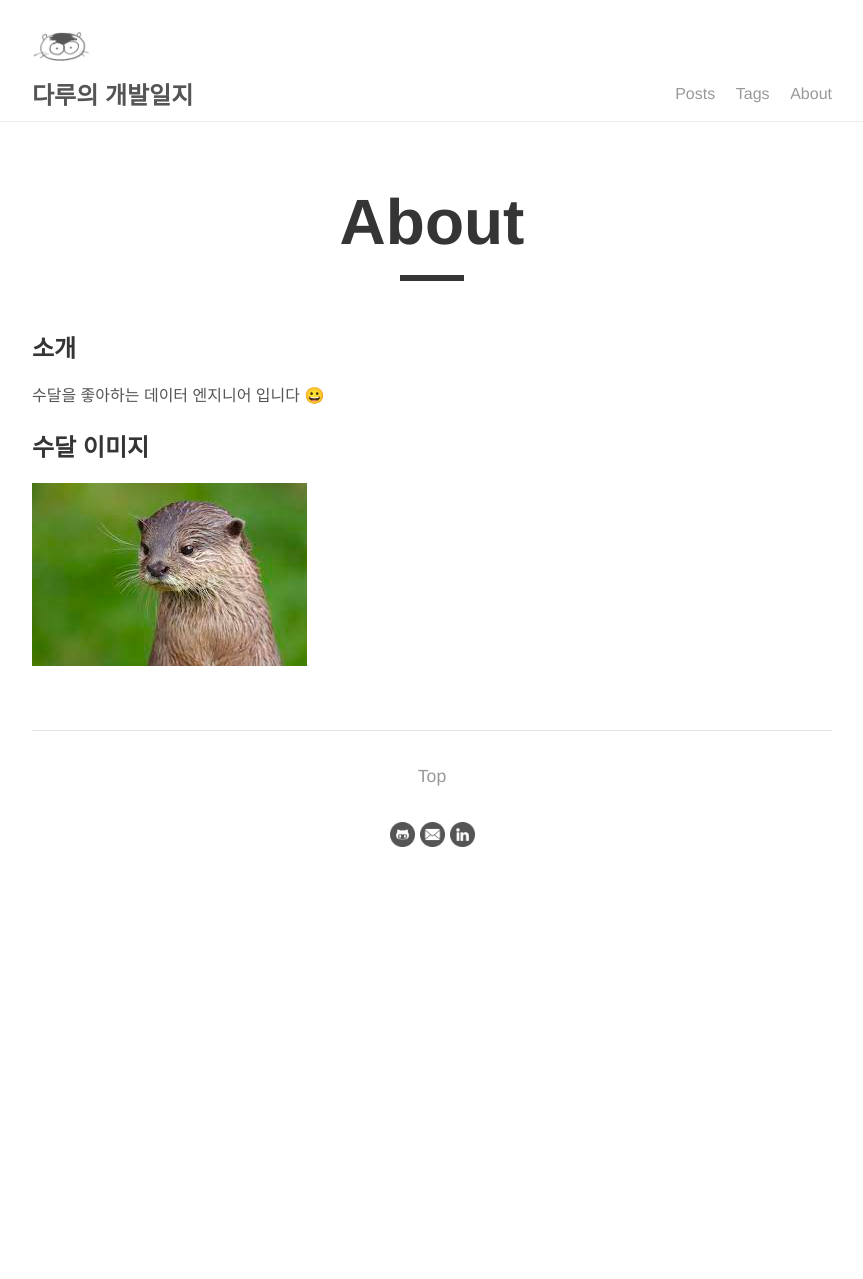
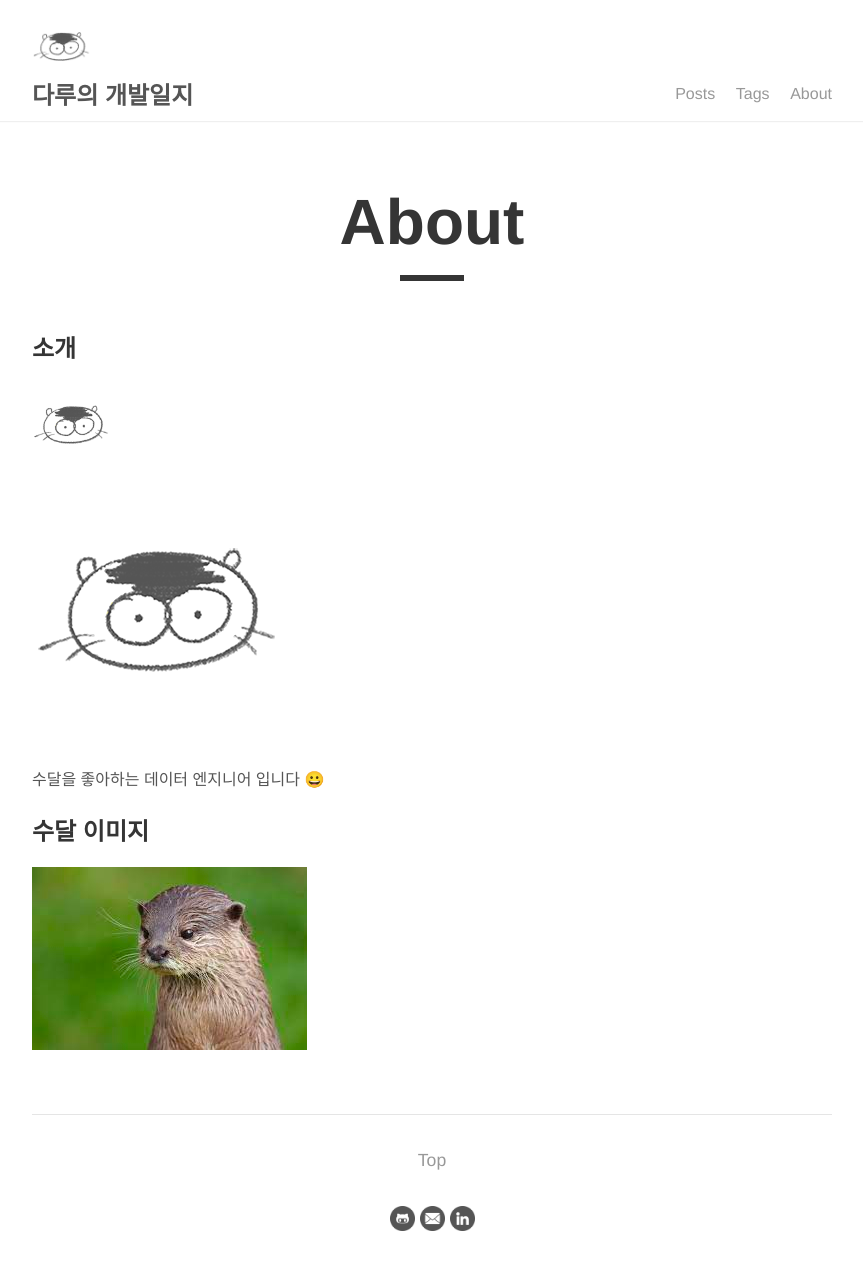
Before and after one commit to daru1027/daru1027.github.io, a Jekyll site: the page built from _pages/about.md, in a window 1280 px wide. Shown: the whole page, without its empty margins (208-1071 px from the left). Built offline with Jekyll 4.4.1, drawn with Linux system fonts in a browser that asks for light colours; before the commit the page ends 900 px from its top, so only the background shows below that.

Commit message:
ADD: 포스팅 준비

```diff
--- a/_pages/about.md
+++ b/_pages/about.md
@@ -5,7 +5,10 @@ permalink: /about/
 ---
 
 ## 소개
+<img src = "/post_images/sudal-256.png" width="80" height="80">
+
+![sudal 1](../post_images/sudal-256.png)
 수달을 좋아하는 데이터 엔지니어 입니다 😀
 
 ## 수달 이미지
-![sudal 1](../images/수달1.png)
+![sudal 1](../post_images/수달1.png)
```
Also changed, not shown: post_images/sudal-256.png (added), post_images/수달1.png (renamed from images/수달1.png).
